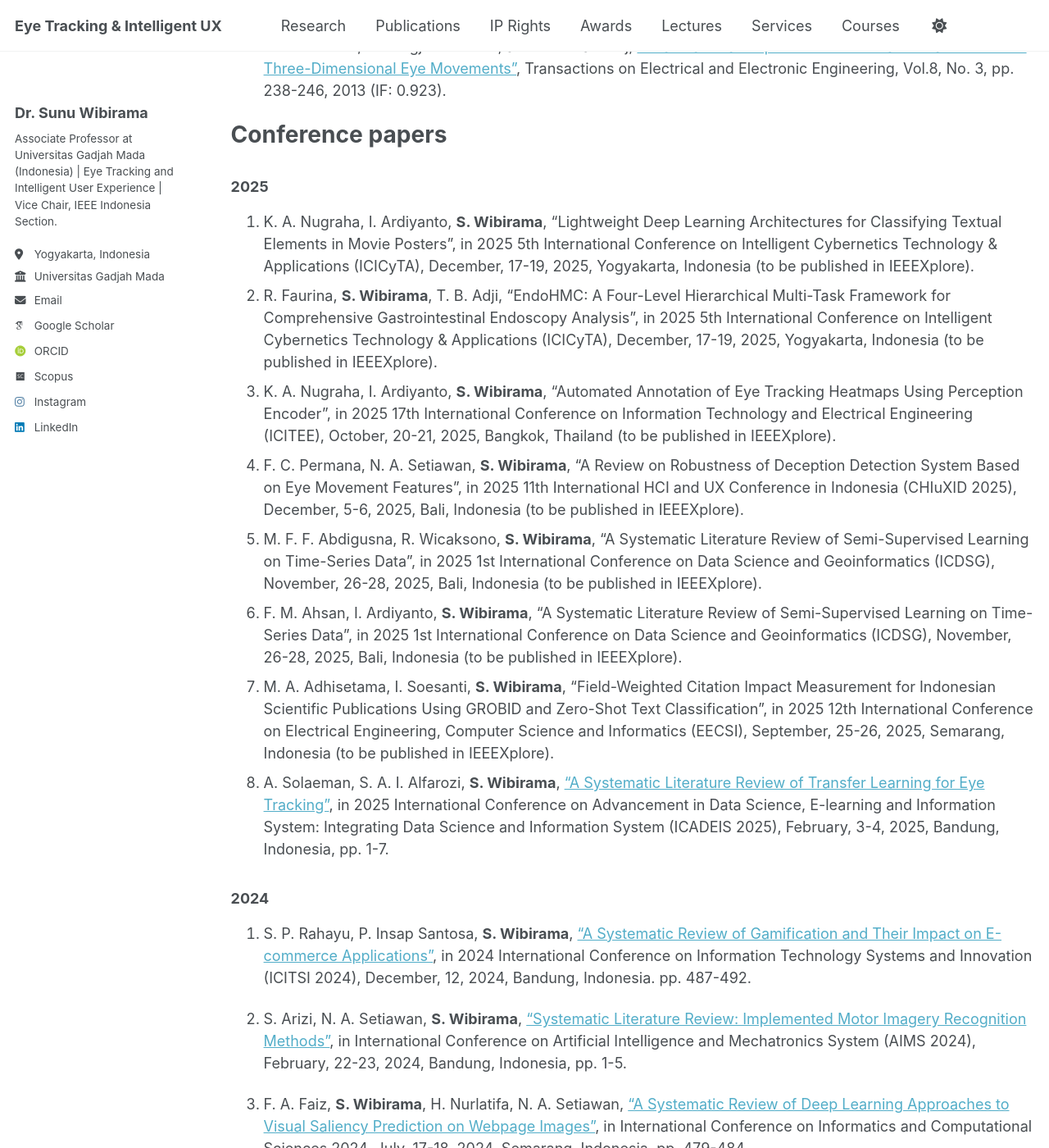
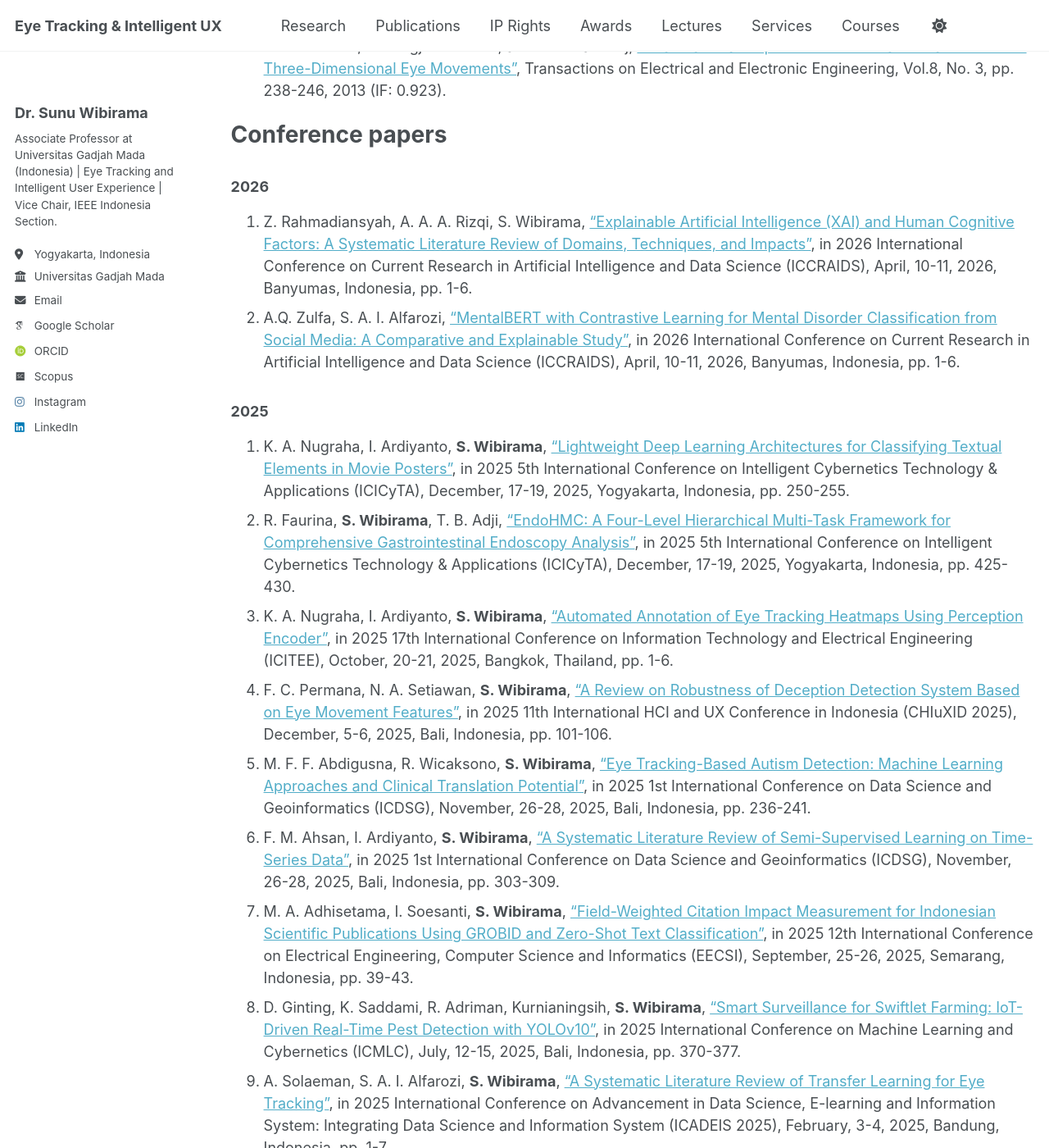
Before and after one commit to wibirama/wibirama.github.io, a Jekyll site: the page built from _pages/allpublications.md, in a window 1280 px wide and 1400 px high, scrolled down 3902 px. Shown: the whole window at 82% size. Built offline with Jekyll 4.4.1, drawn with Linux system fonts in a browser that asks for light colours; emoji names are drawn with the system emoji font; some web fonts are replaced; a script that is not in the unit is left out.

Commit message:
Update allpublications.md

```diff
--- a/_pages/allpublications.md
+++ b/_pages/allpublications.md
@@ -97,16 +97,21 @@ Journal articles
 Conference papers
 ======
 
+### 2026
+1. Z. Rahmadiansyah, A. A. A. Rizqi, S. Wibirama, ["Explainable Artificial Intelligence (XAI) and Human Cognitive Factors: A Systematic Literature Review of Domains, Techniques, and Impacts"](https://doi-org.ezproxy.ugm.ac.id/10.1109/ICCRAIDS67816.2026.11519692), in 2026 International Conference on Current Research in Artificial Intelligence and Data Science (ICCRAIDS), April, 10-11, 2026, Banyumas, Indonesia, pp. 1-6.
+2. A.Q. Zulfa, S. A. I. Alfarozi, ["MentalBERT with Contrastive Learning for Mental Disorder Classification from Social Media: A Comparative and Explainable Study"](https://doi-org.ezproxy.ugm.ac.id/10.1109/ICCRAIDS67816.2026.11519647), in 2026 International Conference on Current Research in Artificial Intelligence and Data Science (ICCRAIDS), April, 10-11, 2026, Banyumas, Indonesia, pp. 1-6.
+
 ### 2025
 
-1. K. A. Nugraha, I. Ardiyanto, **S. Wibirama**, "Lightweight Deep Learning Architectures for Classifying Textual Elements in Movie Posters", in 2025 5th International Conference on Intelligent Cybernetics Technology & Applications (ICICyTA), December, 17-19, 2025, Yogyakarta, Indonesia (to be published in IEEEXplore).
-2. R. Faurina, **S. Wibirama**, T. B. Adji, "EndoHMC: A Four-Level Hierarchical Multi-Task Framework for Comprehensive Gastrointestinal Endoscopy Analysis", in 2025 5th International Conference on Intelligent Cybernetics Technology & Applications (ICICyTA), December, 17-19, 2025, Yogyakarta, Indonesia (to be published in IEEEXplore).
-3. K. A. Nugraha, I. Ardiyanto, **S. Wibirama**, "Automated Annotation of Eye Tracking Heatmaps Using Perception Encoder", in 2025 17th International Conference on Information Technology and Electrical Engineering (ICITEE), October, 20-21, 2025, Bangkok, Thailand (to be published in IEEEXplore).
-4. F. C. Permana, N. A. Setiawan, **S. Wibirama**, "A Review on Robustness of Deception Detection System Based on Eye Movement Features", in 2025 11th International HCI and UX Conference in Indonesia (CHIuXID 2025), December, 5-6, 2025, Bali, Indonesia (to be published in IEEEXplore).
-5. M. F. F. Abdigusna, R. Wicaksono, **S. Wibirama**, "A Systematic Literature Review of Semi-Supervised Learning on Time-Series Data", in 2025 1st International Conference on Data Science and Geoinformatics (ICDSG),  November, 26-28, 2025, Bali, Indonesia (to be published in IEEEXplore).
-6. F. M. Ahsan, I. Ardiyanto, **S. Wibirama**, "A Systematic Literature Review of Semi-Supervised Learning on Time-Series Data", in 2025 1st International Conference on Data Science and Geoinformatics (ICDSG),  November, 26-28, 2025, Bali, Indonesia (to be published in IEEEXplore).
-7. M. A. Adhisetama, I. Soesanti, **S. Wibirama**, "Field-Weighted Citation Impact Measurement for Indonesian Scientific Publications Using GROBID and Zero-Shot Text Classification", in 2025 12th International Conference on Electrical Engineering, Computer Science and Informatics (EECSI), September, 25-26, 2025, Semarang, Indonesia (to be published in IEEEXplore).
-8. A. Solaeman, S. A. I. Alfarozi, **S. Wibirama**, [“A Systematic Literature Review of Transfer Learning for Eye Tracking”](http://dx.doi.org/10.1109/ICADEIS65852.2025.10933367), in 2025 International Conference on Advancement in Data Science, E-learning and Information System: Integrating Data Science and Information System (ICADEIS 2025), February, 3-4, 2025, Bandung, Indonesia, pp. 1-7.
+1. K. A. Nugraha, I. Ardiyanto, **S. Wibirama**, ["Lightweight Deep Learning Architectures for Classifying Textual Elements in Movie Posters"](https://doi-org.ezproxy.ugm.ac.id/10.1109/ICICyTA68677.2025.11362562), in 2025 5th International Conference on Intelligent Cybernetics Technology & Applications (ICICyTA), December, 17-19, 2025, Yogyakarta, Indonesia, pp. 250-255.
+2. R. Faurina, **S. Wibirama**, T. B. Adji, ["EndoHMC: A Four-Level Hierarchical Multi-Task Framework for Comprehensive Gastrointestinal Endoscopy Analysis"](https://doi-org.ezproxy.ugm.ac.id/10.1109/ICICyTA68677.2025.11362705), in 2025 5th International Conference on Intelligent Cybernetics Technology & Applications (ICICyTA), December, 17-19, 2025, Yogyakarta, Indonesia, pp. 425-430.
+3. K. A. Nugraha, I. Ardiyanto, **S. Wibirama**, ["Automated Annotation of Eye Tracking Heatmaps Using Perception Encoder"](https://doi-org.ezproxy.ugm.ac.id/10.1109/ICITEE66631.2025.11338392), in 2025 17th International Conference on Information Technology and Electrical Engineering (ICITEE), October, 20-21, 2025, Bangkok, Thailand, pp. 1-6.
+4. F. C. Permana, N. A. Setiawan, **S. Wibirama**, ["A Review on Robustness of Deception Detection System Based on Eye Movement Features"](https://doi-org.ezproxy.ugm.ac.id/10.1109/CHIuXiD68326.2025.11323782), in 2025 11th International HCI and UX Conference in Indonesia (CHIuXID 2025), December, 5-6, 2025, Bali, Indonesia, pp. 101-106.
+5. M. F. F. Abdigusna, R. Wicaksono, **S. Wibirama**, ["Eye Tracking-Based Autism Detection: Machine Learning Approaches and Clinical Translation Potential"](https://doi-org.ezproxy.ugm.ac.id/10.1109/ICDSG67714.2025.11381383), in 2025 1st International Conference on Data Science and Geoinformatics (ICDSG),  November, 26-28, 2025, Bali, Indonesia, pp. 236-241.
+6. F. M. Ahsan, I. Ardiyanto, **S. Wibirama**, ["A Systematic Literature Review of Semi-Supervised Learning on Time-Series Data"](https://doi-org.ezproxy.ugm.ac.id/10.1109/ICDSG67714.2025.11381355), in 2025 1st International Conference on Data Science and Geoinformatics (ICDSG),  November, 26-28, 2025, Bali, Indonesia, pp. 303-309.
+7. M. A. Adhisetama, I. Soesanti, **S. Wibirama**, ["Field-Weighted Citation Impact Measurement for Indonesian Scientific Publications Using GROBID and Zero-Shot Text Classification"](https://doi.org/10.1109/EECSI67060.2025.11290568), in 2025 12th International Conference on Electrical Engineering, Computer Science and Informatics (EECSI), September, 25-26, 2025, Semarang, Indonesia, pp. 39-43.
+8. D. Ginting, K. Saddami, R. Adriman, Kurnianingsih, **S. Wibirama**, ["Smart Surveillance for Swiftlet Farming: IoT-Driven Real-Time Pest Detection with YOLOv10"](https://doi.org/10.1109/ICMLC66258.2025.11280169), in  2025 International Conference on Machine Learning and Cybernetics (ICMLC), July, 12-15, 2025, Bali, Indonesia, pp. 370-377.
+9. A. Solaeman, S. A. I. Alfarozi, **S. Wibirama**, [“A Systematic Literature Review of Transfer Learning for Eye Tracking”](http://dx.doi.org/10.1109/ICADEIS65852.2025.10933367), in 2025 International Conference on Advancement in Data Science, E-learning and Information System: Integrating Data Science and Information System (ICADEIS 2025), February, 3-4, 2025, Bandung, Indonesia, pp. 1-7.
 
 ### 2024
 
```
